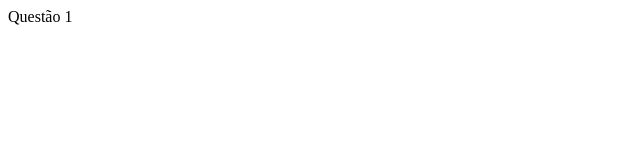
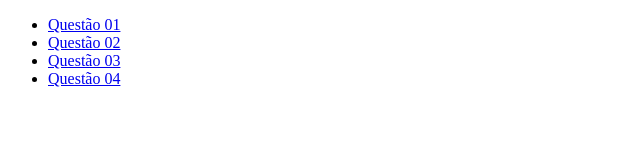
Before and after one commit to PTBDWBC/dwba4-semana-08-PT303304x, a plain HTML site: page index.html in a window 1280 px wide. Shown: the whole page, without its empty margins (0-640 px from the left). Drawn offline with Linux system fonts and the light colour scheme.

Commit message:
Update index.html

```diff
--- a/index.html
+++ b/index.html
@@ -1,7 +1,14 @@
 <!DOCTYPE html>
-<head>
-  <link src="Questao_01.html">Questão 1</link>
-</head>
-<body>
-
-</body>
+<html>
+  <head>
+    <meta charset="UTF-8">
+  </head>
+  <body>
+     <ul>
+    <li><a href="Questao_01.html">Questão 01</a></li>
+    <li><a href="Questao_02.html">Questão 02</a></li>
+    <li><a href="Questao_03.html">Questão 03</a></li>
+    <li><a href="Questao_04.html">Questão 04</a></li>
+</ul>
+  </body>
+</html>
```
